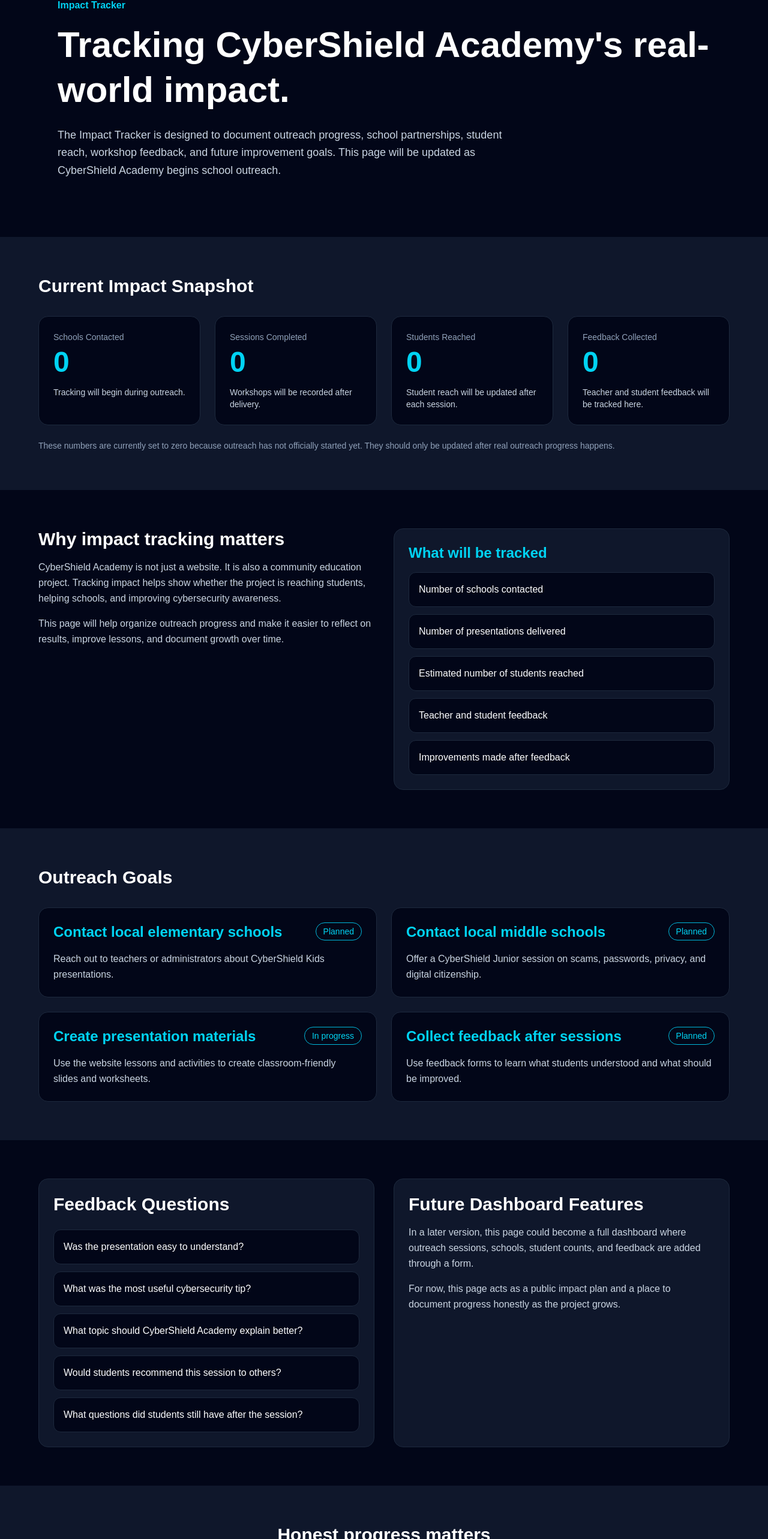
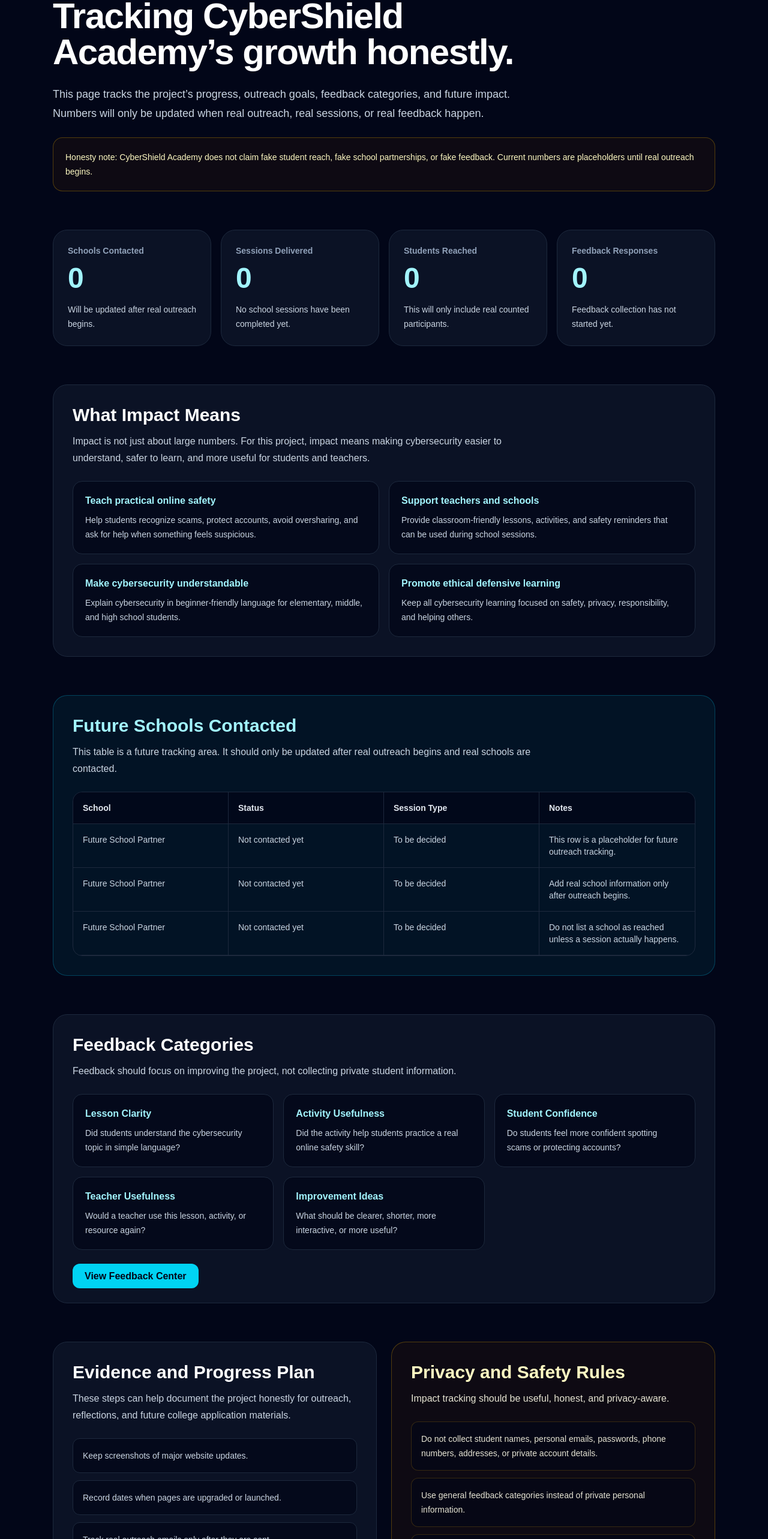
Before and after one commit to sanjith-cpu/cybershield-academy, a Next.js app: page /impact in a window 1280 px wide. Shown: the part 180-2746 px from the top of the page at 60% size. Built offline with nearby package versions, Linux system fonts and the light colour scheme.

Commit message:
Upgrade Impact Tracker

```diff
--- a/app/impact/page.tsx
+++ b/app/impact/page.tsx
@@ -1,192 +1,193 @@
+import Link from "next/link";
+import Navbar from "@/components/Navbar";
 import Footer from "@/components/Footer";
-import Navbar from "@/components/Navbar";
 
-const impactStats = [
+const currentMetrics = [
   {
     label: "Schools Contacted",
     value: "0",
-    note: "Tracking will begin during outreach.",
+    note: "Will be updated after real outreach begins.",
   },
   {
-    label: "Sessions Completed",
+    label: "Sessions Delivered",
     value: "0",
-    note: "Workshops will be recorded after delivery.",
+    note: "No school sessions have been completed yet.",
   },
   {
     label: "Students Reached",
     value: "0",
-    note: "Student reach will be updated after each session.",
+    note: "This will only include real counted participants.",
   },
   {
-    label: "Feedback Collected",
+    label: "Feedback Responses",
     value: "0",
-    note: "Teacher and student feedback will be tracked here.",
+    note: "Feedback collection has not started yet.",
   },
 ];
 
-const outreachTargets = [
+const impactGoals = [
   {
-    goal: "Contact local elementary schools",
-    status: "Planned",
-    description:
-      "Reach out to teachers or administrators about CyberShield Kids presentations.",
+    title: "Teach practical online safety",
+    detail:
+      "Help students recognize scams, protect accounts, avoid oversharing, and ask for help when something feels suspicious.",
   },
   {
-    goal: "Contact local middle schools",
-    status: "Planned",
-    description:
-      "Offer a CyberShield Junior session on scams, passwords, privacy, and digital citizenship.",
+    title: "Support teachers and schools",
+    detail:
+      "Provide classroom-friendly lessons, activities, and safety reminders that can be used during school sessions.",
   },
   {
-    goal: "Create presentation materials",
-    status: "In progress",
-    description:
-      "Use the website lessons and activities to create classroom-friendly slides and worksheets.",
+    title: "Make cybersecurity understandable",
+    detail:
+      "Explain cybersecurity in beginner-friendly language for elementary, middle, and high school students.",
   },
   {
-    goal: "Collect feedback after sessions",
-    status: "Planned",
-    description:
-      "Use feedback forms to learn what students understood and what should be improved.",
+    title: "Promote ethical defensive learning",
+    detail:
+      "Keep all cybersecurity learning focused on safety, privacy, responsibility, and helping others.",
   },
 ];
 
-const feedbackQuestions = [
-  "Was the presentation easy to understand?",
-  "What was the most useful cybersecurity tip?",
-  "What topic should CyberShield Academy explain better?",
-  "Would students recommend this session to others?",
-  "What questions did students still have after the session?",
+const futureSchoolTracker = [
+  {
+    school: "Future School Partner",
+    status: "Not contacted yet",
+    sessionType: "To be decided",
+    notes: "This row is a placeholder for future outreach tracking.",
+  },
+  {
+    school: "Future School Partner",
+    status: "Not contacted yet",
+    sessionType: "To be decided",
+    notes: "Add real school information only after outreach begins.",
+  },
+  {
+    school: "Future School Partner",
+    status: "Not contacted yet",
+    sessionType: "To be decided",
+    notes: "Do not list a school as reached unless a session actually happens.",
+  },
+];
+
+const feedbackCategories = [
+  {
+    category: "Lesson Clarity",
+    question:
+      "Did students understand the cybersecurity topic in simple language?",
+  },
+  {
+    category: "Activity Usefulness",
+    question:
+      "Did the activity help students practice a real online safety skill?",
+  },
+  {
+    category: "Student Confidence",
+    question:
+      "Do students feel more confident spotting scams or protecting accounts?",
+  },
+  {
+    category: "Teacher Usefulness",
+    question:
+      "Would a teacher use this lesson, activity, or resource again?",
+  },
+  {
+    category: "Improvement Ideas",
+    question:
+      "What should be clearer, shorter, more interactive, or more useful?",
+  },
+];
+
+const evidencePlan = [
+  "Keep screenshots of major website updates.",
+  "Record dates when pages are upgraded or launched.",
+  "Track real outreach emails only after they are sent.",
+  "Track school sessions only after they actually happen.",
+  "Use feedback without collecting private student information.",
+  "Write reflections about what improved after each outreach attempt.",
+];
+
+const privacyRules = [
+  "Do not collect student names, personal emails, passwords, phone numbers, addresses, or private account details.",
+  "Use general feedback categories instead of private personal information.",
+  "Only count real outreach, real sessions, and real feedback.",
+  "If a real online safety concern is shared, involve the proper teacher, parent, counselor, or school staff member.",
 ];
 
 export default function ImpactPage() {
   return (
-    <main className="min-h-screen bg-slate-950 text-white">
+    <>
       <Navbar />
 
-      <section className="px-8 py-24 max-w-6xl mx-auto">
-        <p className="mb-4 text-cyan-400 font-semibold">
+      <main className="min-h-screen bg-slate-950 text-white">
+        <section className="mx-auto max-w-6xl px-6 py-16">
+          <p className="mb-3 text-sm font-semibold uppercase tracking-[0.3em] text-cyan-300">
             Impact Tracker
           </p>
 
-        <h1 className="text-4xl md:text-6xl font-extrabold leading-tight mb-6">
-          Tracking CyberShield Academy&apos;s real-world impact.
+          <h1 className="max-w-4xl text-4xl font-bold tracking-tight md:text-6xl">
+            Tracking CyberShield Academy’s growth honestly.
           </h1>
 
-        <p className="text-lg text-slate-300 leading-relaxed max-w-3xl">
-          The Impact Tracker is designed to document outreach progress, school
-          partnerships, student reach, workshop feedback, and future improvement
-          goals. This page will be updated as CyberShield Academy begins school
-          outreach.
+          <p className="mt-6 max-w-3xl text-lg leading-8 text-slate-300">
+            This page tracks the project’s progress, outreach goals, feedback
+            categories, and future impact. Numbers will only be updated when
+            real outreach, real sessions, or real feedback happen.
           </p>
+
+          <div className="mt-6 rounded-2xl border border-yellow-500/30 bg-yellow-950/20 p-5 text-sm leading-6 text-yellow-100">
+            Honesty note: CyberShield Academy does not claim fake student
+            reach, fake school partnerships, or fake feedback. Current numbers
+            are placeholders until real outreach begins.
+          </div>
         </section>
 
-      <section className="px-8 py-16 bg-slate-900">
-        <div className="max-w-6xl mx-auto">
-          <h2 className="text-3xl font-bold mb-8">
-            Current Impact Snapshot
-          </h2>
+        <section className="mx-auto max-w-6xl px-6 pb-16">
+          <div className="grid gap-4 md:grid-cols-2 lg:grid-cols-4">
+            {currentMetrics.map((metric) => (
+              <div
+                key={metric.label}
+                className="rounded-3xl border border-slate-800 bg-slate-900/70 p-6"
+              >
+                <p className="text-sm font-semibold text-slate-400">
+                  {metric.label}
+                </p>
 
-          <div className="grid md:grid-cols-2 lg:grid-cols-4 gap-6">
-            {impactStats.map((stat) => (
-              <div
-                key={stat.label}
-                className="rounded-2xl bg-slate-950 border border-slate-800 p-6 hover:border-cyan-500 transition"
-              >
-                <p className="text-sm text-slate-400 mb-2">{stat.label}</p>
+                <p className="mt-3 text-5xl font-bold text-cyan-200">
+                  {metric.value}
+                </p>
 
-                <h3 className="text-5xl font-extrabold text-cyan-400 mb-4">
-                  {stat.value}
-                </h3>
-
-                <p className="text-sm text-slate-300">{stat.note}</p>
+                <p className="mt-4 text-sm leading-6 text-slate-300">
+                  {metric.note}
+                </p>
               </div>
             ))}
           </div>
-
-          <p className="text-slate-400 mt-6 text-sm">
-            These numbers are currently set to zero because outreach has not
-            officially started yet. They should only be updated after real
-            outreach progress happens.
-          </p>
-        </div>
         </section>
 
-      <section className="px-8 py-16">
-        <div className="max-w-6xl mx-auto grid md:grid-cols-2 gap-8">
-          <div>
-            <h2 className="text-3xl font-bold mb-4">
-              Why impact tracking matters
+        <section className="mx-auto max-w-6xl px-6 pb-16">
+          <div className="rounded-3xl border border-slate-800 bg-slate-900/70 p-8">
+            <h2 className="text-3xl font-bold text-white">
+              What Impact Means
             </h2>
 
-            <p className="text-slate-300 leading-relaxed mb-4">
-              CyberShield Academy is not just a website. It is also a community
-              education project. Tracking impact helps show whether the project
-              is reaching students, helping schools, and improving cybersecurity
-              awareness.
+            <p className="mt-3 max-w-3xl leading-7 text-slate-300">
+              Impact is not just about large numbers. For this project, impact
+              means making cybersecurity easier to understand, safer to learn,
+              and more useful for students and teachers.
             </p>
 
-            <p className="text-slate-300 leading-relaxed">
-              This page will help organize outreach progress and make it easier
-              to reflect on results, improve lessons, and document growth over
-              time.
-            </p>
-          </div>
-
-          <div className="rounded-2xl bg-slate-900 border border-slate-800 p-6">
-            <h3 className="text-2xl font-bold text-cyan-400 mb-4">
-              What will be tracked
+            <div className="mt-6 grid gap-4 md:grid-cols-2">
+              {impactGoals.map((goal) => (
+                <div
+                  key={goal.title}
+                  className="rounded-2xl border border-slate-800 bg-slate-950/70 p-5"
+                >
+                  <h3 className="font-semibold text-cyan-200">
+                    {goal.title}
                   </h3>
 
-            <div className="space-y-3">
-              <div className="rounded-xl border border-slate-800 bg-slate-950 p-4">
-                Number of schools contacted
-              </div>
-
-              <div className="rounded-xl border border-slate-800 bg-slate-950 p-4">
-                Number of presentations delivered
-              </div>
-
-              <div className="rounded-xl border border-slate-800 bg-slate-950 p-4">
-                Estimated number of students reached
-              </div>
-
-              <div className="rounded-xl border border-slate-800 bg-slate-950 p-4">
-                Teacher and student feedback
-              </div>
-
-              <div className="rounded-xl border border-slate-800 bg-slate-950 p-4">
-                Improvements made after feedback
-              </div>
-            </div>
-          </div>
-        </div>
-      </section>
-
-      <section className="px-8 py-16 bg-slate-900">
-        <div className="max-w-6xl mx-auto">
-          <h2 className="text-3xl font-bold mb-8">
-            Outreach Goals
-          </h2>
-
-          <div className="grid md:grid-cols-2 gap-6">
-            {outreachTargets.map((target) => (
-              <div
-                key={target.goal}
-                className="rounded-2xl bg-slate-950 border border-slate-800 p-6"
-              >
-                <div className="flex items-start justify-between gap-4 mb-4">
-                  <h3 className="text-2xl font-bold text-cyan-400">
-                    {target.goal}
-                  </h3>
-
-                  <span className="rounded-full border border-cyan-500 px-3 py-1 text-sm text-cyan-400">
-                    {target.status}
-                  </span>
-                </div>
-
-                <p className="text-slate-300 leading-relaxed">
-                  {target.description}
+                  <p className="mt-2 text-sm leading-6 text-slate-300">
+                    {goal.detail}
                   </p>
                 </div>
               ))}
@@ -194,59 +195,185 @@ export default function ImpactPage() {
           </div>
         </section>
 
-      <section className="px-8 py-16">
-        <div className="max-w-6xl mx-auto grid md:grid-cols-2 gap-8">
-          <div className="rounded-2xl bg-slate-900 border border-slate-800 p-6">
-            <h2 className="text-3xl font-bold mb-6">
-              Feedback Questions
+        <section className="mx-auto max-w-6xl px-6 pb-16">
+          <div className="rounded-3xl border border-cyan-500/30 bg-cyan-950/30 p-8">
+            <h2 className="text-3xl font-bold text-cyan-200">
+              Future Schools Contacted
             </h2>
 
-            <div className="space-y-3">
-              {feedbackQuestions.map((question) => (
+            <p className="mt-3 max-w-3xl leading-7 text-slate-300">
+              This table is a future tracking area. It should only be updated
+              after real outreach begins and real schools are contacted.
+            </p>
+
+            <div className="mt-6 overflow-hidden rounded-2xl border border-slate-800">
+              <div className="grid bg-slate-950/80 text-sm font-semibold text-slate-200 md:grid-cols-4">
+                <div className="border-b border-slate-800 p-4 md:border-r">
+                  School
+                </div>
+                <div className="border-b border-slate-800 p-4 md:border-r">
+                  Status
+                </div>
+                <div className="border-b border-slate-800 p-4 md:border-r">
+                  Session Type
+                </div>
+                <div className="border-b border-slate-800 p-4">Notes</div>
+              </div>
+
+              {futureSchoolTracker.map((row, index) => (
                 <div
-                  key={question}
-                  className="rounded-xl border border-slate-800 bg-slate-950 p-4"
+                  key={`${row.school}-${index}`}
+                  className="grid text-sm text-slate-300 md:grid-cols-4"
                 >
-                  {question}
+                  <div className="border-b border-slate-800 p-4 md:border-r">
+                    {row.school}
+                  </div>
+                  <div className="border-b border-slate-800 p-4 md:border-r">
+                    {row.status}
+                  </div>
+                  <div className="border-b border-slate-800 p-4 md:border-r">
+                    {row.sessionType}
+                  </div>
+                  <div className="border-b border-slate-800 p-4">
+                    {row.notes}
+                  </div>
+                </div>
+              ))}
+            </div>
+          </div>
+        </section>
+
+        <section className="mx-auto max-w-6xl px-6 pb-16">
+          <div className="rounded-3xl border border-slate-800 bg-slate-900/70 p-8">
+            <h2 className="text-3xl font-bold text-white">
+              Feedback Categories
+            </h2>
+
+            <p className="mt-3 max-w-3xl leading-7 text-slate-300">
+              Feedback should focus on improving the project, not collecting
+              private student information.
+            </p>
+
+            <div className="mt-6 grid gap-4 md:grid-cols-2 lg:grid-cols-3">
+              {feedbackCategories.map((item) => (
+                <div
+                  key={item.category}
+                  className="rounded-2xl border border-slate-800 bg-slate-950/70 p-5"
+                >
+                  <h3 className="font-semibold text-cyan-200">
+                    {item.category}
+                  </h3>
+
+                  <p className="mt-2 text-sm leading-6 text-slate-300">
+                    {item.question}
+                  </p>
+                </div>
+              ))}
+            </div>
+
+            <div className="mt-8">
+              <Link
+                href="/feedback"
+                className="rounded-xl bg-cyan-400 px-5 py-3 font-semibold text-slate-950 transition hover:bg-cyan-300"
+              >
+                View Feedback Center
+              </Link>
+            </div>
+          </div>
+        </section>
+
+        <section className="mx-auto max-w-6xl px-6 pb-16">
+          <div className="grid gap-6 lg:grid-cols-2">
+            <div className="rounded-3xl border border-slate-800 bg-slate-900/70 p-8">
+              <h2 className="text-3xl font-bold text-white">
+                Evidence and Progress Plan
+              </h2>
+
+              <p className="mt-3 leading-7 text-slate-300">
+                These steps can help document the project honestly for outreach,
+                reflections, and future college application materials.
+              </p>
+
+              <div className="mt-6 grid gap-3">
+                {evidencePlan.map((item) => (
+                  <div
+                    key={item}
+                    className="rounded-xl border border-slate-800 bg-slate-950/70 p-4 text-sm leading-6 text-slate-300"
+                  >
+                    {item}
                   </div>
                 ))}
               </div>
             </div>
 
-          <div className="rounded-2xl bg-slate-900 border border-slate-800 p-6">
-            <h2 className="text-3xl font-bold mb-4">
-              Future Dashboard Features
+            <div className="rounded-3xl border border-yellow-500/30 bg-yellow-950/20 p-8">
+              <h2 className="text-3xl font-bold text-yellow-100">
+                Privacy and Safety Rules
               </h2>
 
-            <p className="text-slate-300 leading-relaxed mb-4">
-              In a later version, this page could become a full dashboard where
-              outreach sessions, schools, student counts, and feedback are added
-              through a form.
+              <p className="mt-3 leading-7 text-yellow-50/90">
+                Impact tracking should be useful, honest, and privacy-aware.
               </p>
 
-            <p className="text-slate-300 leading-relaxed">
-              For now, this page acts as a public impact plan and a place to
-              document progress honestly as the project grows.
-            </p>
+              <div className="mt-6 grid gap-3">
+                {privacyRules.map((rule) => (
+                  <div
+                    key={rule}
+                    className="rounded-xl border border-yellow-500/20 bg-slate-950/60 p-4 text-sm leading-6 text-yellow-50/90"
+                  >
+                    {rule}
+                  </div>
+                ))}
+              </div>
             </div>
           </div>
         </section>
 
-      <section className="px-8 py-16 bg-slate-900">
-        <div className="max-w-4xl mx-auto text-center">
-          <h2 className="text-3xl font-bold mb-4">
-            Honest progress matters
+        <section className="mx-auto max-w-6xl px-6 pb-20">
+          <div className="rounded-3xl border border-slate-800 bg-slate-900/70 p-8">
+            <h2 className="text-3xl font-bold text-white">
+              Continue Building Impact
             </h2>
 
-          <p className="text-slate-300 leading-relaxed">
-            CyberShield Academy should only report real outreach numbers after
-            schools are contacted, sessions are completed, and feedback is
-            collected. Accurate tracking makes the project more trustworthy.
+            <p className="mt-3 max-w-3xl leading-7 text-slate-300">
+              The next step is to prepare outreach materials, improve feedback
+              collection, and keep the project honest as it grows.
             </p>
+
+            <div className="mt-6 grid gap-4 sm:grid-cols-2 lg:grid-cols-4">
+              <Link
+                href="/outreach"
+                className="rounded-xl border border-slate-800 bg-slate-950/70 p-4 text-sm font-semibold text-cyan-200 transition hover:border-cyan-300 hover:bg-slate-900"
+              >
+                Outreach Page
+              </Link>
+
+              <Link
+                href="/teacher-toolkit"
+                className="rounded-xl border border-slate-800 bg-slate-950/70 p-4 text-sm font-semibold text-cyan-200 transition hover:border-cyan-300 hover:bg-slate-900"
+              >
+                Teacher Toolkit
+              </Link>
+
+              <Link
+                href="/feedback"
+                className="rounded-xl border border-slate-800 bg-slate-950/70 p-4 text-sm font-semibold text-cyan-200 transition hover:border-cyan-300 hover:bg-slate-900"
+              >
+                Feedback Center
+              </Link>
+
+              <Link
+                href="/roadmap"
+                className="rounded-xl border border-slate-800 bg-slate-950/70 p-4 text-sm font-semibold text-cyan-200 transition hover:border-cyan-300 hover:bg-slate-900"
+              >
+                Roadmap
+              </Link>
+            </div>
           </div>
         </section>
+      </main>
 
       <Footer />
-    </main>
+    </>
   );
 }
```
Lines whose indentation alone changed are shown as unchanged.
